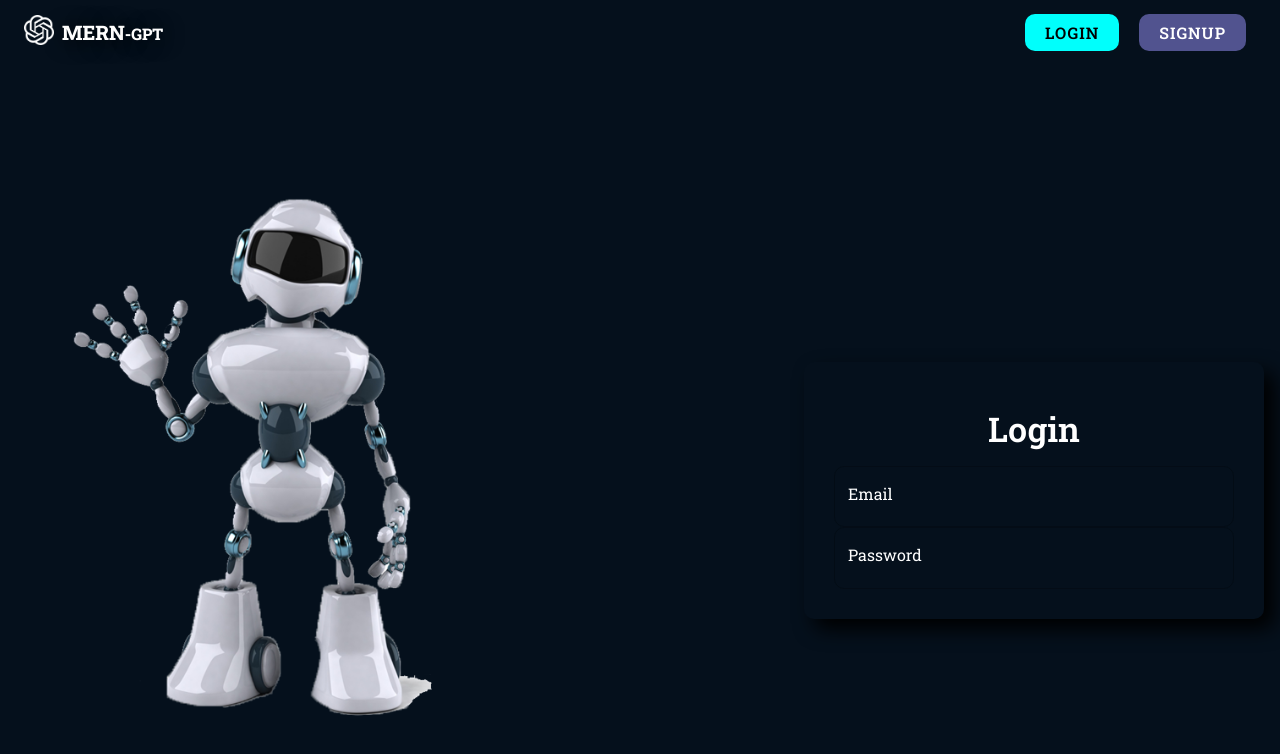
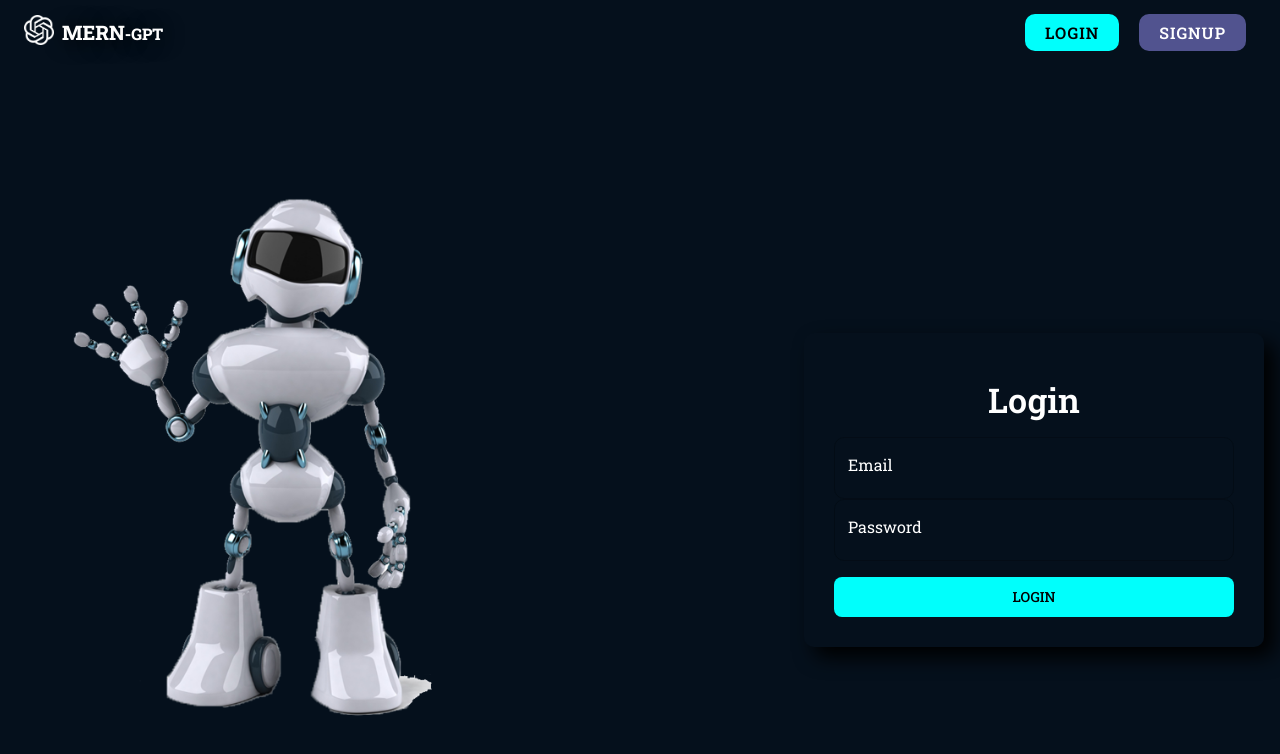
Before and after one commit to ctelfair20/ChatGPT_Clone, a React (Vite) app in the folder Frontend/: page /login in a window 1280 px wide. Shown: the top 754 px of the page. Built offline with nearby package versions, Linux system fonts and the light colour scheme.

Commit message:
added login button and styles

```diff
--- a/Frontend/src/pages/Login.tsx
+++ b/Frontend/src/pages/Login.tsx
@@ -1,4 +1,4 @@
-import { Box, Typography } from "@mui/material"
+import { Box, Button, Typography } from "@mui/material"
 import CustomizedInput from "../components/shared/CustomizedInput"
 
 const Login = () => {
@@ -51,6 +51,21 @@ const Login = () => {
             </Typography>
             <CustomizedInput name="email" type="email" label="Email" />
             <CustomizedInput name="password" type="password" label="Password" />
+            <Button type="submit"
+              sx={{
+                px: 2,
+                py: 1,
+                mt: 2,
+                width: "400px",
+                borderRadius: 2,
+                bgcolor: "#00fffc",
+                color: "black",
+                ":hover": {
+                  bgcolor: "white",
+                  color: "black"
+                }
+              }}
+            >Login</Button>
           </Box>
         </form>
       </Box>
```
